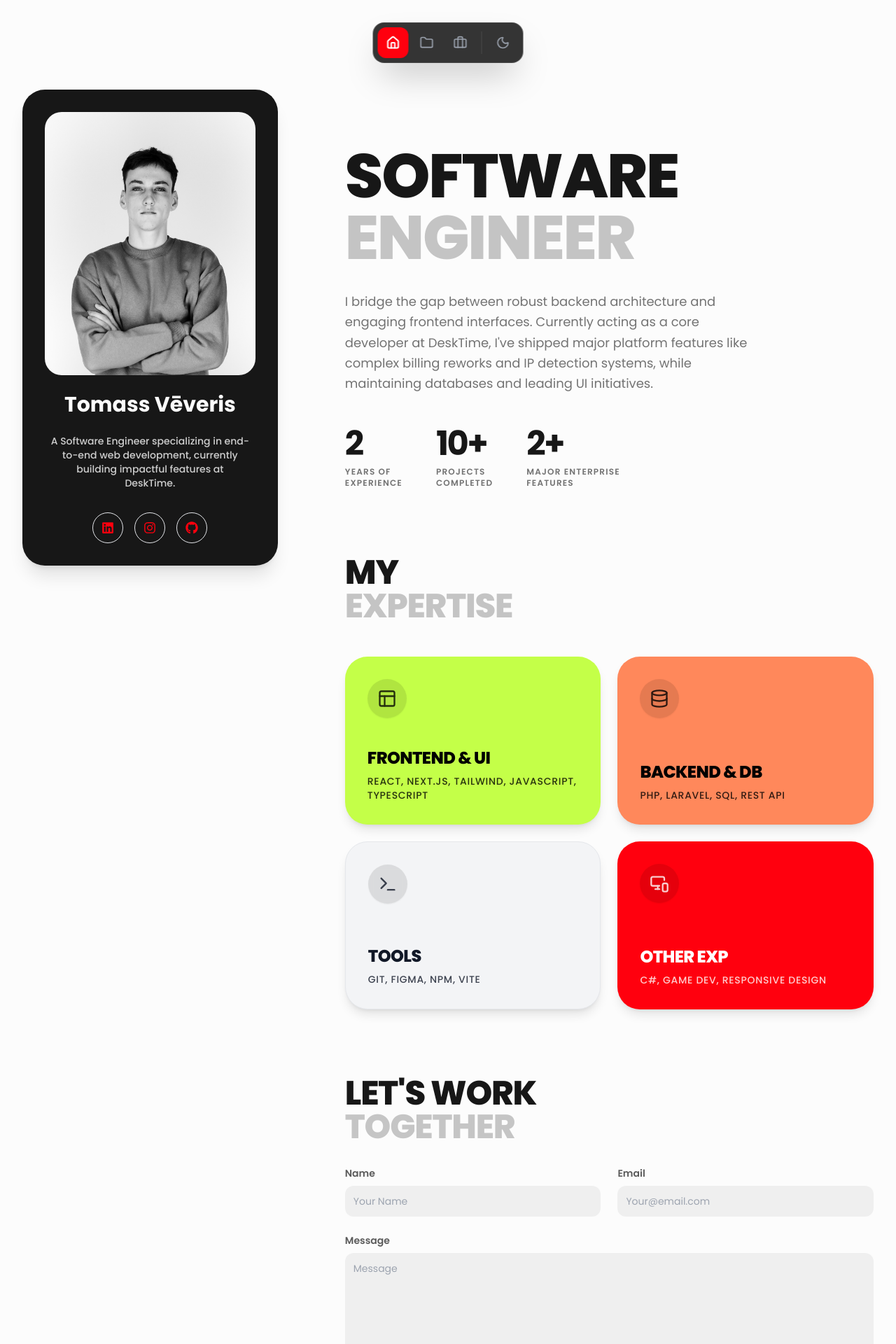
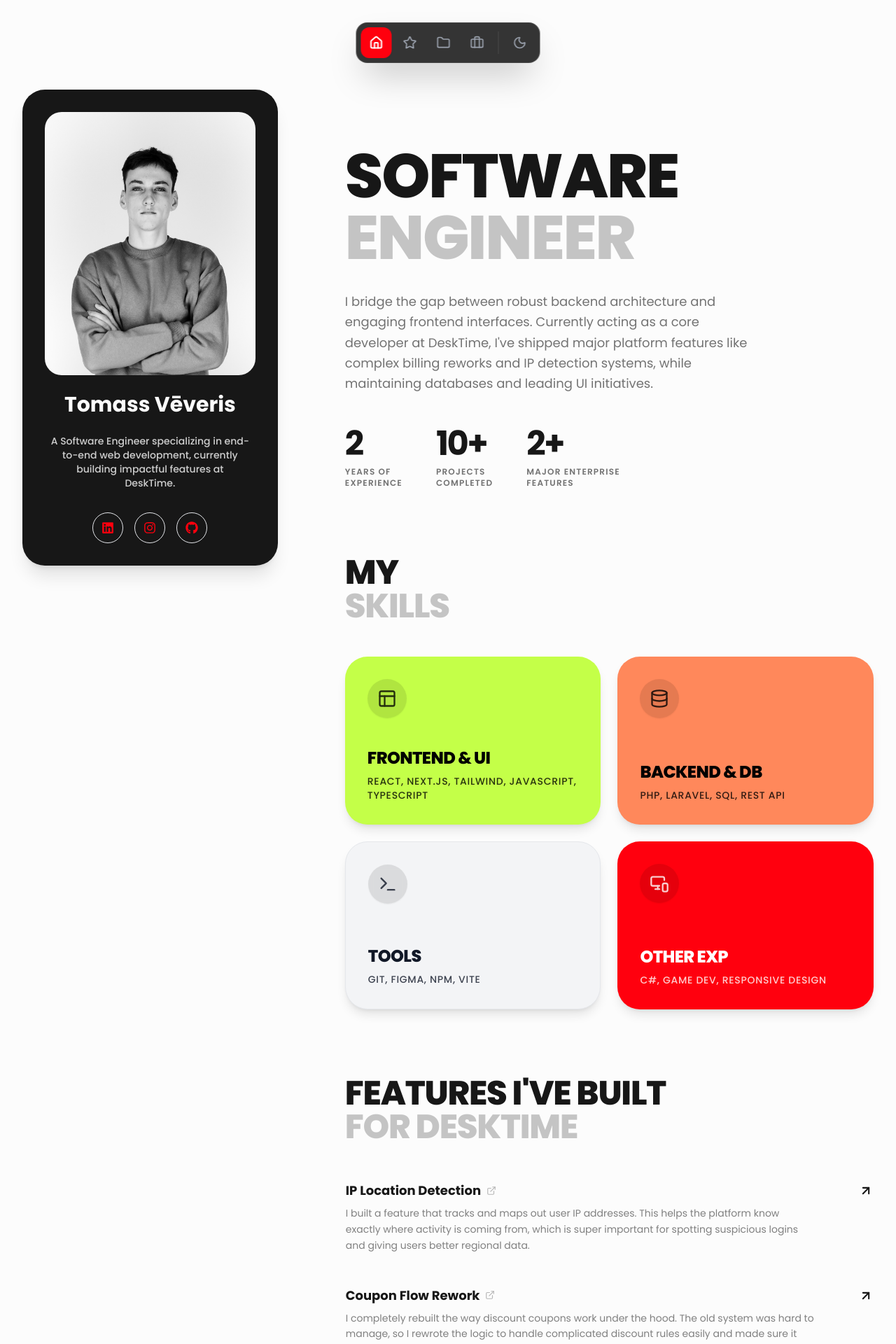
Before and after one commit to fur1ozz/portfolio, a React (Vite) app: page /about in a window 1280 px wide. Shown: the top 1920 px of the page at 70% size. Built offline with nearby package versions, Linux system fonts and the light colour scheme.

Commit message:
2026-refresh Create features ive built for desktime section

```diff
--- a/src/layouts/Header.jsx
+++ b/src/layouts/Header.jsx
@@ -1,15 +1,21 @@
 import React from 'react';
-import { Link, useLocation } from "react-router-dom";
-import { Home, Folder, Briefcase, Wrench, Mail, Moon, Sun } from "lucide-react";
+import { Link, useLocation, useNavigate } from "react-router-dom";
+import { Home, Folder, Briefcase, Mail, Moon, Sun, Star } from "lucide-react";
 import { useDarkMode } from "../utils/HeaderUtils";
 
-const NavItem = ({ to, icon: Icon, label, currentPath }) => {
-    const isActive = currentPath === to;
+const NavItem = ({ to, icon: Icon, label, currentPath, onClick }) => {
+    // If it's a hash link (#features-section), it's active if the current hash matches OR if we clicked it
+    const isActive = to.startsWith('#')
+        ? window.location.hash === to
+        : currentPath === to;
+
+    const Element = to.startsWith('#') ? 'button' : Link;
 
     return (
         <div className="group relative flex items-center justify-center">
-            <Link
-                to={to}
+            <Element
+                to={to.startsWith('#') ? undefined : to}
+                onClick={onClick}
                 className={`flex items-center justify-center p-3 rounded-xl transition-all duration-200 ${
                     isActive
                         ? 'bg-accent text-white shadow-sm'
@@ -17,7 +23,7 @@ const NavItem = ({ to, icon: Icon, label, currentPath }) => {
                 }`}
             >
                 <Icon size={20} strokeWidth={isActive ? 2.5 : 2} />
-            </Link>
+            </Element>
 
             {/* Tooltip */}
             <div className="absolute top-full mt-2 opacity-0 group-hover:opacity-100 pointer-events-none transition-opacity duration-200 z-50">
@@ -32,11 +38,29 @@ const NavItem = ({ to, icon: Icon, label, currentPath }) => {
 const Header = () => {
     const [isDarkMode, toggleDarkMode] = useDarkMode();
     const location = useLocation();
+    const navigate = useNavigate();
+
+    const scrollToFeatures = () => {
+        if (location.pathname !== '/about') {
+            navigate('/about#features-section');
+        }
+
+        // Wait for potential navigation, then scroll
+        setTimeout(() => {
+            const element = document.getElementById('features-section');
+            if (element) {
+                element.scrollIntoView({ behavior: 'smooth' });
+                // Manually update URL hash without causing a jump
+                window.history.pushState(null, '', '#features-section');
+            }
+        }, 100);
+    };
 
     return (
         <div className="fixed top-8 left-1/2 -translate-x-1/2 z-[60]">
             <nav className="bg-[#1e1e1e]/90 backdrop-blur-xl border border-white/10 rounded-2xl p-1.5 flex items-center gap-1 shadow-2xl">
                 <NavItem to="/about" icon={Home} label="Home" currentPath={location.pathname} />
+                <NavItem to="#features-section" icon={Star} label="DeskTime Features" currentPath={location.pathname} onClick={scrollToFeatures} />
                 <NavItem to="/projects" icon={Folder} label="Personal Projects" currentPath={location.pathname} />
                 <NavItem to="/experience" icon={Briefcase} label="Experience" currentPath={location.pathname} />
 
--- a/src/pages/Home/Home.jsx
+++ b/src/pages/Home/Home.jsx
@@ -1,6 +1,7 @@
 import React from 'react';
 import Header from "../../layouts/Header";
 import Skills from "./sections/Skills";
+import WorkFeatures from "./sections/WorkFeatures";
 import Contact from "../Contact/Contact";
 import Footer from "../../layouts/Footer";
 import { FaInstagram, FaLinkedin, FaGithub } from "react-icons/fa";
@@ -83,9 +84,18 @@ const Home = () => {
                         <div id="skills-section">
                             <h2 className="text-4xl md:text-5xl font-extrabold uppercase tracking-tight leading-[0.9] mb-12">
                                 My<br/>
-                                <span className="text-theme-muted opacity-40">Expertise</span>
+                                <span className="text-theme-muted opacity-40">Skills</span>
                             </h2>
                             <Skills />
+                        </div>
+
+                        {/* Work Features Section */}
+                        <div id="features-section">
+                            <h2 className="text-4xl md:text-5xl font-extrabold uppercase tracking-tight leading-[0.9] mb-8">
+                                Features I've built<br/>
+                                <span className="text-theme-muted opacity-40">For DeskTime</span>
+                            </h2>
+                            <WorkFeatures />
                         </div>
 
                         {/* Contact Section */}
--- /dev/null
+++ b/src/pages/Home/sections/WorkFeatures.jsx
@@ -0,0 +1,53 @@
+import React from 'react';
+import { ArrowUpRight, ExternalLink } from 'lucide-react';
+
+const FeatureItem = ({ title, description, link }) => {
+    return (
+        <a
+            href={link}
+            target="_blank"
+            rel="noreferrer"
+            className="group block p-5 rounded-2xl transition-all duration-300 hover:bg-black/5 dark:hover:bg-theme-card -mx-5 border border-transparent hover:border-gray-100 dark:hover:border-white/5"
+        >
+            <div className="flex justify-between items-start gap-4">
+                <div className="max-w-2xl flex-1">
+                    <div className="flex items-center gap-2 mb-2">
+                        <h3 className="text-[18px] font-bold text-theme-text transition-colors group-hover:text-accent">{title}</h3>
+                        <ExternalLink size={14} className="text-theme-muted opacity-50 group-hover:opacity-100 group-hover:text-accent transition-all" />
+                    </div>
+                    <p className="text-theme-muted text-sm leading-relaxed opacity-90">
+                        {description}
+                    </p>
+                </div>
+                <div className="text-theme-muted/50 group-hover:text-accent transition-all duration-300 group-hover:translate-x-1 group-hover:-translate-y-1 mt-1 flex-shrink-0">
+                    <ArrowUpRight size={20} strokeWidth={2.5} />
+                </div>
+            </div>
+        </a>
+    );
+};
+
+const WorkFeatures = () => {
+    const features = [
+        {
+            title: "IP Location Detection",
+            description: "I built a feature that tracks and maps out user IP addresses. This helps the platform know exactly where activity is coming from, which is super important for spotting suspicious logins and giving users better regional data.",
+            link: "https://help.desktime.com/hc/en-us/articles/34605873392797-Using-IP-location-tracking"
+        },
+        {
+            title: "Coupon Flow Rework",
+            description: "I completely rebuilt the way discount coupons work under the hood. The old system was hard to manage, so I rewrote the logic to handle complicated discount rules easily and made sure it connects smoothly to the checkout and payment process without failing.",
+            link: "https://help.desktime.com/hc/en-us/articles/4413027602321-Applying-a-promo-code"
+        }
+    ];
+
+    return (
+        <div className="flex flex-col gap-1">
+            {features.map((feature, index) => (
+                <FeatureItem key={index} {...feature} />
+            ))}
+        </div>
+    );
+};
+
+export default WorkFeatures;
```
